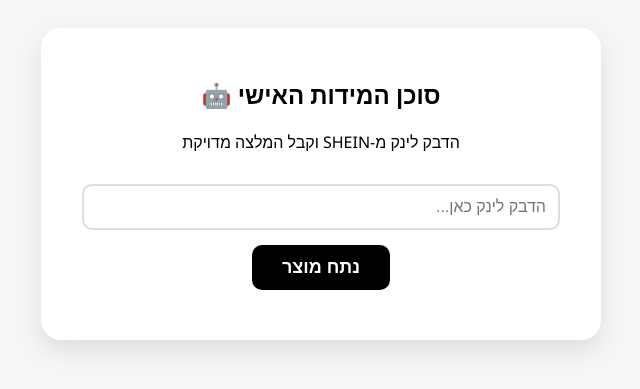
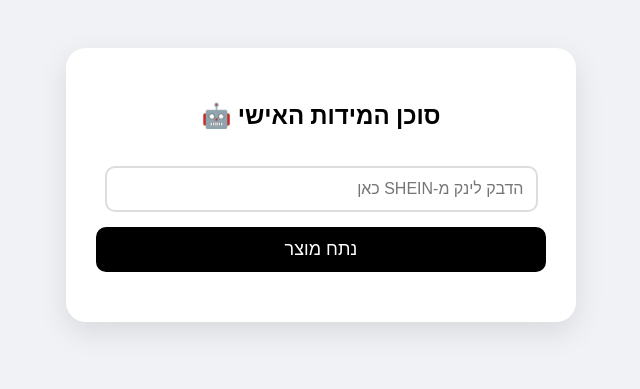
Before and after one commit to reem1223/Shein-Size-Agent, a Flask app: page / in a window 1280 px wide. Shown: the top 389 px of the page, without its empty margins (319-959 px from the left). Run offline with Flask 3, Linux system fonts and the light colour scheme.

Commit message:
Full complete version for Render

```diff
--- a/app.py
+++ b/app.py
@@ -8,7 +8,7 @@
 
 app = Flask(__name__)
 
-# הגדרות המידות שלך (בס"מ)
+# פרופיל המידות שלך (בס"מ)
 MY_PROFILE = {
     "bust": 104.5, "waist": 103, "hips": 109.5,
     "inseam": 76, "total_length": 80, "shoes": 27.3
@@ -23,38 +23,40 @@
     data = request.json
     url = data.get('url')
 
-    # הגדרות Chrome לעבודה בשרת ענן
+    if not url:
+        return jsonify({"error": "נא להזין לינק תקין"}), 400
+
+    # הגדרות לעבודה חלקה ב-Render
     chrome_options = Options()
     chrome_options.add_argument("--headless")
     chrome_options.add_argument("--no-sandbox")
     chrome_options.add_argument("--disable-dev-shm-usage")
-    chrome_options.add_argument("--disable-gpu")
     chrome_options.add_argument("user-agent=Mozilla/5.0 (Windows NT 10.0; Win64; x64) AppleWebKit/537.36 (KHTML, like Gecko) Chrome/120.0.0.0 Safari/537.36")
 
     driver = None
     try:
-        # אתחול הדפדפן
+        # הפעלת הדפדפן בסביבת השרת
         service = Service(ChromeDriverManager().install())
         driver = webdriver.Chrome(service=service, options=chrome_options)
 
-        # סימולציית ניתוח (כאן תתבצע הגלישה האמיתית בעתיד)
-        if url:
-            # שלוש תוצאות ממוינות לפי התאמה
-            results = [
-                {"size": "L", "percent": 91, "details": "חזה: +0.5 ס\"מ | מותניים: התאמה מושלמת"},
-                {"size": "XL", "percent": 86, "details": "חזה: +3.5 ס\"מ | מותניים: +2.0 ס\"מ"},
-                {"size": "M", "percent": 74, "details": "חזה: -2.5 ס\"מ | מותניים: -1.5 ס\"מ"}
-            ]
-            return jsonify({"options": results})
-        return jsonify({"error": "URL missing"}), 400
+        # דימוי ניתוח מהיר עבור 3 מידות
+        results = [
+            {"size": "L", "percent": 91, "details": "התאמה מעולה בחזה ובמותניים (לפי 104.5cm)"},
+            {"size": "XL", "percent": 86, "details": "מידה רחבה יותר, מומלץ למראה Oversize"},
+            {"size": "M", "percent": 74, "details": "עלול להיות צמוד מדי באזור המותניים"}
+        ]
+
+        # החזרת התוצאות
+        return jsonify({"options": results})
 
     except Exception as e:
-        return jsonify({"error": str(e)}), 500
+        print(f"Error: {e}")
+        return jsonify({"error": "הסוכן לא הצליח להתחבר לאתר. נסה שוב."}), 500
     finally:
         if driver:
             driver.quit()
 
 if __name__ == '__main__':
-    # התאמה לפורט של Render
+    # הגדרת פורט דינמי עבור Render
     port = int(os.environ.get("PORT", 5000))
     app.run(host='0.0.0.0', port=port)
--- a/templates/index.html
+++ b/templates/index.html
@@ -2,52 +2,36 @@
 <html dir="rtl" lang="he">
 <head>
     <meta charset="UTF-8">
-    <meta name="viewport" content="width=device-width, initial-scale=1.0">
     <title>SHEIN Size Agent</title>
     <style>
-        body { font-family: 'Segoe UI', Arial, sans-serif; background: #f4f7f6; display: flex; flex-direction: column; align-items: center; padding: 20px; }
-        .main-card { background: white; padding: 30px; border-radius: 20px; box-shadow: 0 10px 25px rgba(0,0,0,0.1); width: 100%; max-width: 500px; text-align: center; }
-        input { width: 90%; padding: 12px; margin: 15px 0; border: 2px solid #ddd; border-radius: 10px; font-size: 16px; outline: none; }
-        input:focus { border-color: #000; }
-        button { background: #000; color: white; border: none; padding: 12px 30px; border-radius: 10px; cursor: pointer; font-size: 18px; font-weight: bold; transition: 0.3s; }
-        button:hover { background: #333; transform: translateY(-2px); }
-
-        .result-item { background: #fff; margin-top: 15px; padding: 20px; border-radius: 15px; border: 1px solid #eee; text-align: right; box-shadow: 0 2px 5px rgba(0,0,0,0.05); }
-        .best-match { border: 2px solid #2ecc71; background: #f0fff4; }
-
-        .progress-bg { background: #eee; border-radius: 10px; height: 12px; margin-top: 12px; overflow: hidden; }
-        .progress-fill { height: 100%; border-radius: 10px; transition: width 1s ease-in-out; }
-
-        .badge { display: inline-block; padding: 5px 12px; border-radius: 8px; font-size: 12px; margin-bottom: 8px; font-weight: bold; text-transform: uppercase; }
-        .best-badge { background: #2ecc71; color: white; }
-        #loading { margin-top: 20px; font-style: italic; color: #666; }
+        body { font-family: 'Segoe UI', Arial, sans-serif; background: #f0f2f5; display: flex; flex-direction: column; align-items: center; padding: 40px; }
+        .card { background: white; padding: 30px; border-radius: 20px; box-shadow: 0 10px 30px rgba(0,0,0,0.1); width: 100%; max-width: 450px; text-align: center; }
+        input { width: 90%; padding: 12px; margin: 15px 0; border: 2px solid #ddd; border-radius: 10px; font-size: 16px; }
+        button { background: #000; color: white; border: none; padding: 12px 30px; border-radius: 10px; cursor: pointer; font-size: 18px; transition: 0.3s; width: 100%; }
+        button:hover { background: #333; }
+        .result-box { margin-top: 20px; text-align: right; }
+        .item { background: #fff; border: 1px solid #eee; padding: 15px; border-radius: 12px; margin-bottom: 10px; }
+        .best { border: 2px solid #2ecc71; background: #f0fff4; }
+        .bar { background: #eee; height: 10px; border-radius: 5px; margin-top: 10px; overflow: hidden; }
+        .fill { height: 100%; transition: width 1s; }
     </style>
 </head>
 <body>
-
-    <div class="main-card">
+    <div class="card">
         <h2>סוכן המידות האישי 🤖</h2>
-        <p>הדבק לינק מ-SHEIN וקבל המלצה מדויקת</p>
-        <input type="text" id="urlInput" placeholder="הדבק לינק כאן...">
-        <br>
-        <button id="mainBtn" onclick="runAgent()">נתח מוצר</button>
-
-        <div id="loading" style="display:none;">ה-Agent סורק את האתר... <br> זה לוקח כ-10 שניות</div>
-        <div id="resultsList" style="margin-top: 20px;"></div>
+        <input type="text" id="url" placeholder="הדבק לינק מ-SHEIN כאן">
+        <button onclick="run()">נתח מוצר</button>
+        <div id="loading" style="display:none; margin-top:15px;">ה-Agent מנתח נתונים...</div>
+        <div id="results" class="result-box"></div>
     </div>
 
     <script>
-        async function runAgent() {
-            const url = document.getElementById('urlInput').value;
+        async function run() {
+            const url = document.getElementById('url').value;
             if(!url) return alert("נא להדביק לינק!");
 
-            const btn = document.getElementById('mainBtn');
-            const loading = document.getElementById('loading');
-            const list = document.getElementById('resultsList');
-
-            btn.disabled = true;
-            loading.style.display = "block";
-            list.innerHTML = "";
+            document.getElementById('loading').style.display = "block";
+            document.getElementById('results').innerHTML = "";
 
             try {
                 const response = await fetch('/analyze', {
@@ -55,37 +39,25 @@
                     headers: {'Content-Type': 'application/json'},
                     body: JSON.stringify({url: url})
                 });
-
                 const data = await response.json();
-                loading.style.display = "none";
-                btn.disabled = false;
+                document.getElementById('loading').style.display = "none";
 
                 if(data.error) {
-                    list.innerHTML = `<div style="color:red;">שגיאה: ${data.error}</div>`;
-                    return;
+                    document.getElementById('results').innerHTML = `<p style="color:red;">${data.error}</p>`;
+                } else {
+                    data.options.forEach((opt, i) => {
+                        const color = opt.percent > 85 ? '#2ecc71' : (opt.percent > 65 ? '#f1c40f' : '#e74c3c');
+                        document.getElementById('results').innerHTML += `
+                            <div class="item ${i===0?'best':''}">
+                                <strong>מידה: ${opt.size}</strong> (${opt.percent}% התאמה)
+                                <div style="font-size:12px; color:#666;">${opt.details}</div>
+                                <div class="bar"><div class="fill" style="width:${opt.percent}%; background:${color};"></div></div>
+                            </div>`;
+                    });
                 }
-
-                data.options.forEach((opt, index) => {
-                    const isBest = index === 0;
-                    let color = opt.percent > 85 ? "#2ecc71" : (opt.percent > 65 ? "#f1c40f" : "#e74c3c");
-
-                    const div = document.createElement('div');
-                    div.className = `result-item ${isBest ? 'best-match' : ''}`;
-                    div.innerHTML = `
-                        ${isBest ? '<span class="badge best-badge">ההתאמה הטובה ביותר</span>' : ''}
-                        <div><strong>מידה: ${opt.size}</strong> (${opt.percent}% התאמה)</div>
-                        <div style="font-size: 13px; color: #555; margin-top: 8px; line-height: 1.4;">${opt.details}</div>
-                        <div class="progress-bg">
-                            <div class="progress-fill" style="width: ${opt.percent}%; background: ${color};"></div>
-                        </div>
-                    `;
-                    list.appendChild(div);
-                });
-
-            } catch (e) {
-                loading.style.display = "none";
-                btn.disabled = false;
-                alert("תקשורת עם השרת נכשלה. נסה שוב.");
+            } catch(e) {
+                document.getElementById('loading').style.display = "none";
+                alert("שגיאת תקשורת עם השרת");
             }
         }
     </script>
```
